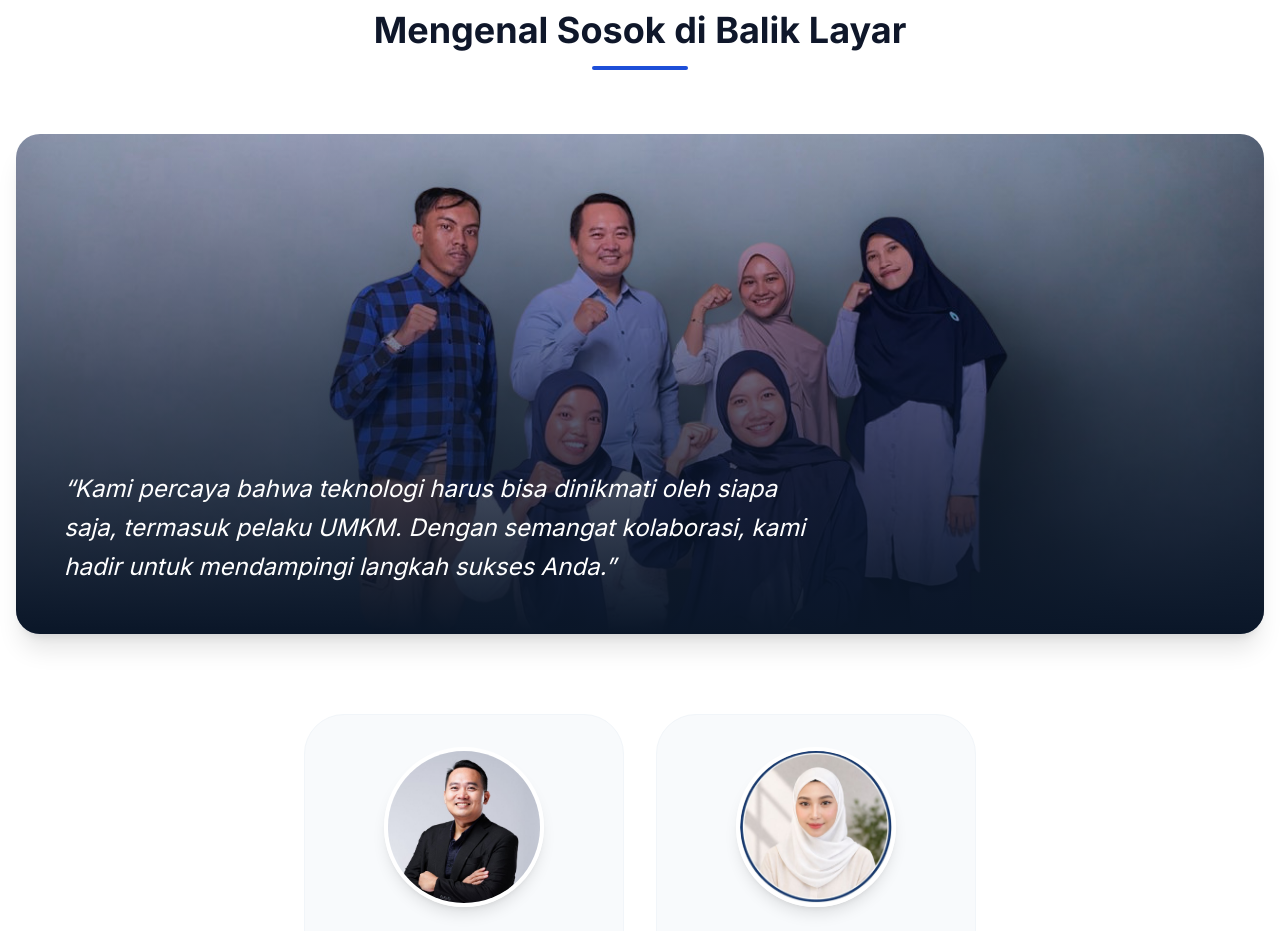
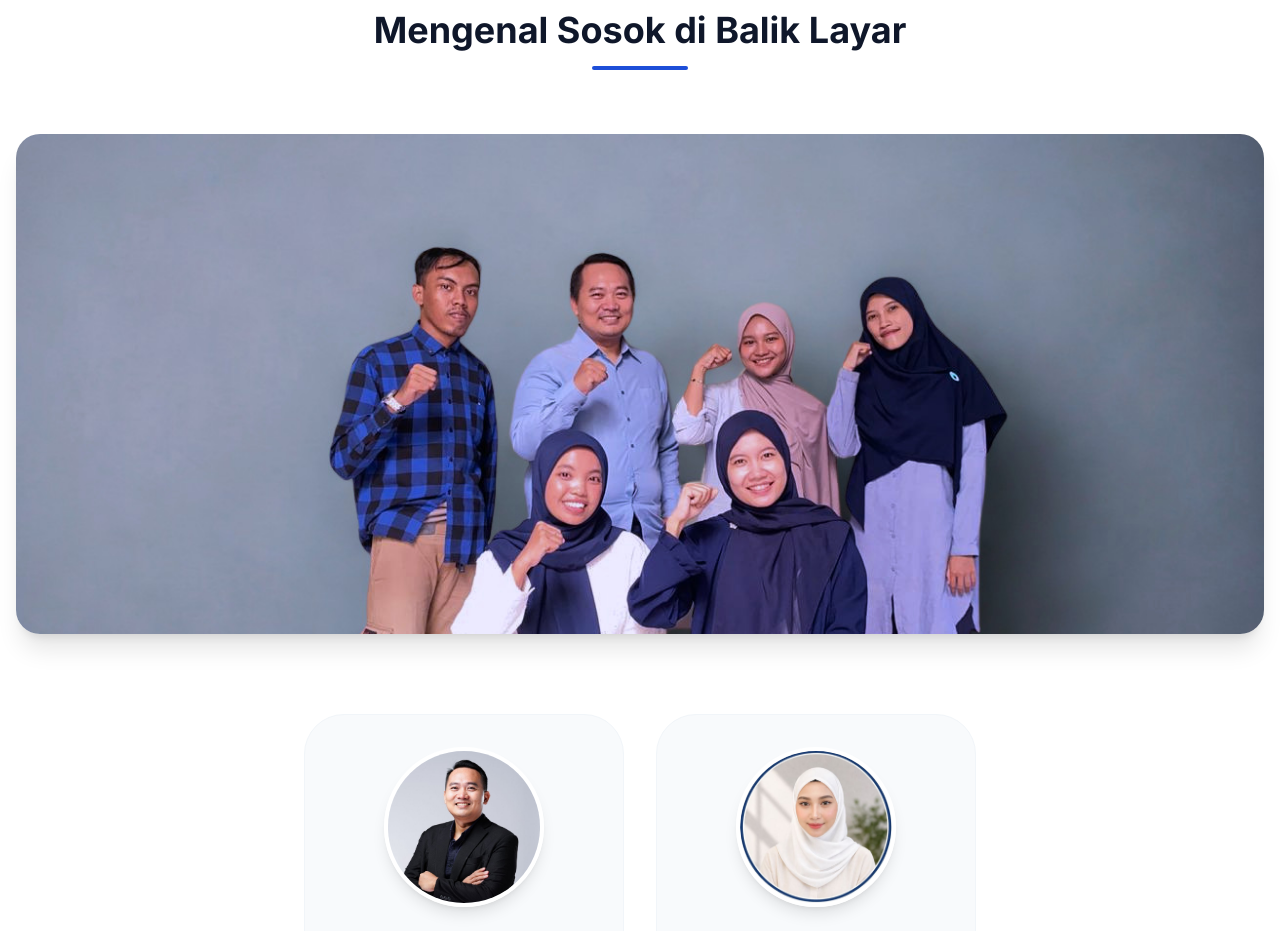
Before and after one commit to Naufal-Eurasia/Website-CP-Sobat-UMKM-Pro, a React (Vite) app: page / in a window 1280 px wide. Shown: the part 5520-6451 px from the top of the page. Built offline with nearby package versions, Linux system fonts and the light colour scheme.

Commit message:
update tampilan website 2

```diff
--- a/src/components/Team.tsx
+++ b/src/components/Team.tsx
@@ -157,19 +157,12 @@ export default function Team() {
         </div>
 
         <div className="mb-20">
-          <div className="relative group overflow-hidden rounded-3xl shadow-xl h-[280px] sm:h-[450px] md:h-[500px]">
+          <div className="relative group overflow-hidden rounded-3xl shadow-xl h-[420px] sm:h-[450px] md:h-[500px]">
             <img
               src={teamTogether}
               alt="Tim Bersama"
-              className="w-full h-full object-cover object-center transition duration-700 group-hover:scale-105"
+              className="w-full h-full object-cover object-[center_20%] transition duration-700 group-hover:scale-105"
             />
-            <div className="absolute inset-0 bg-gradient-to-t from-[#0a1628] via-[#0a1628]/60 to-transparent flex items-end p-4 md:p-12">
-              <p className="text-white text-xs sm:text-base md:text-2xl italic max-w-[95%] md:max-w-3xl leading-snug md:leading-relaxed">
-                &ldquo;Kami percaya bahwa teknologi harus bisa dinikmati oleh siapa
-                saja, termasuk pelaku UMKM. Dengan semangat kolaborasi, kami hadir
-                untuk mendampingi langkah sukses Anda.&rdquo;
-              </p>
-            </div>
           </div>
         </div>
 
```
